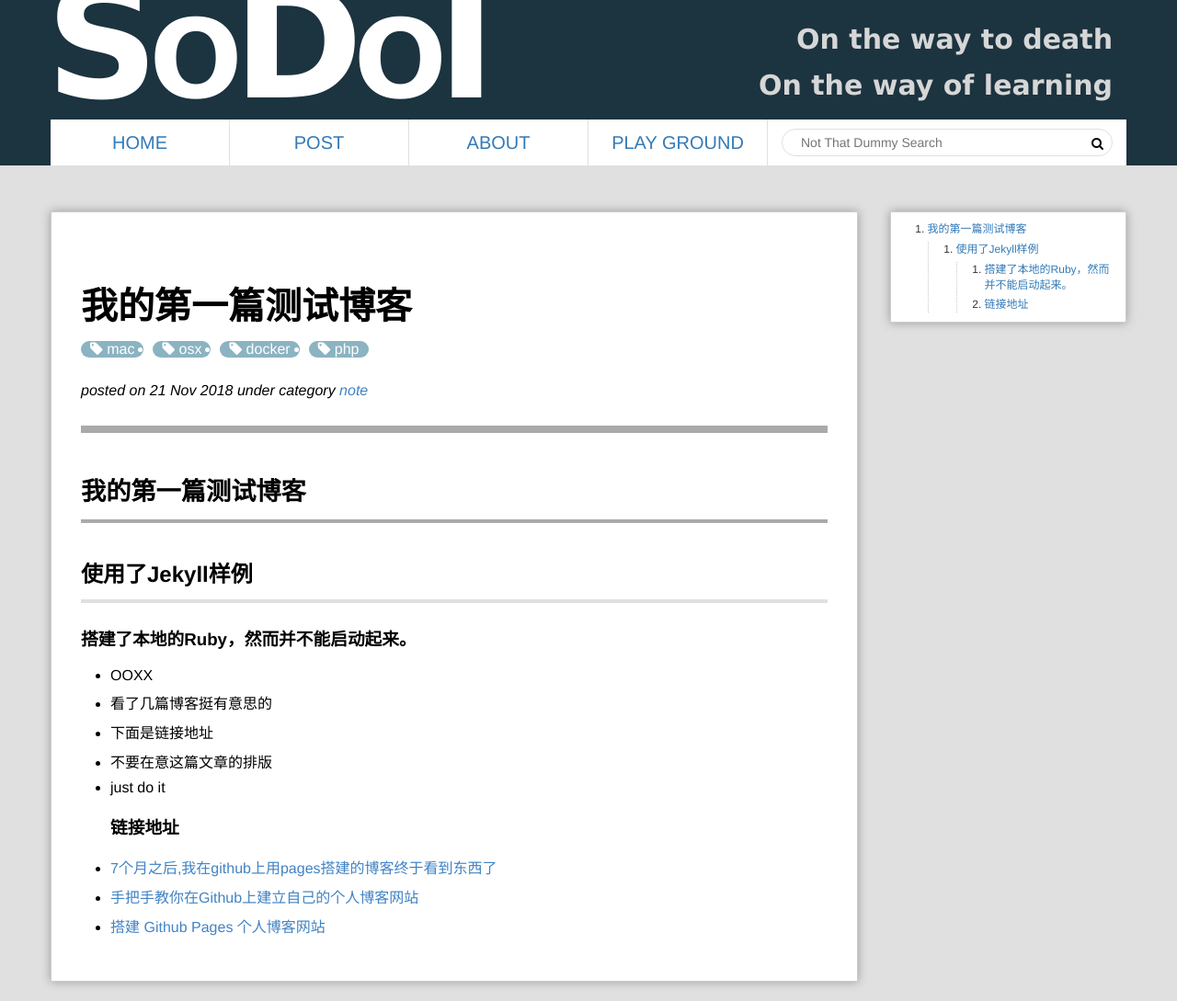
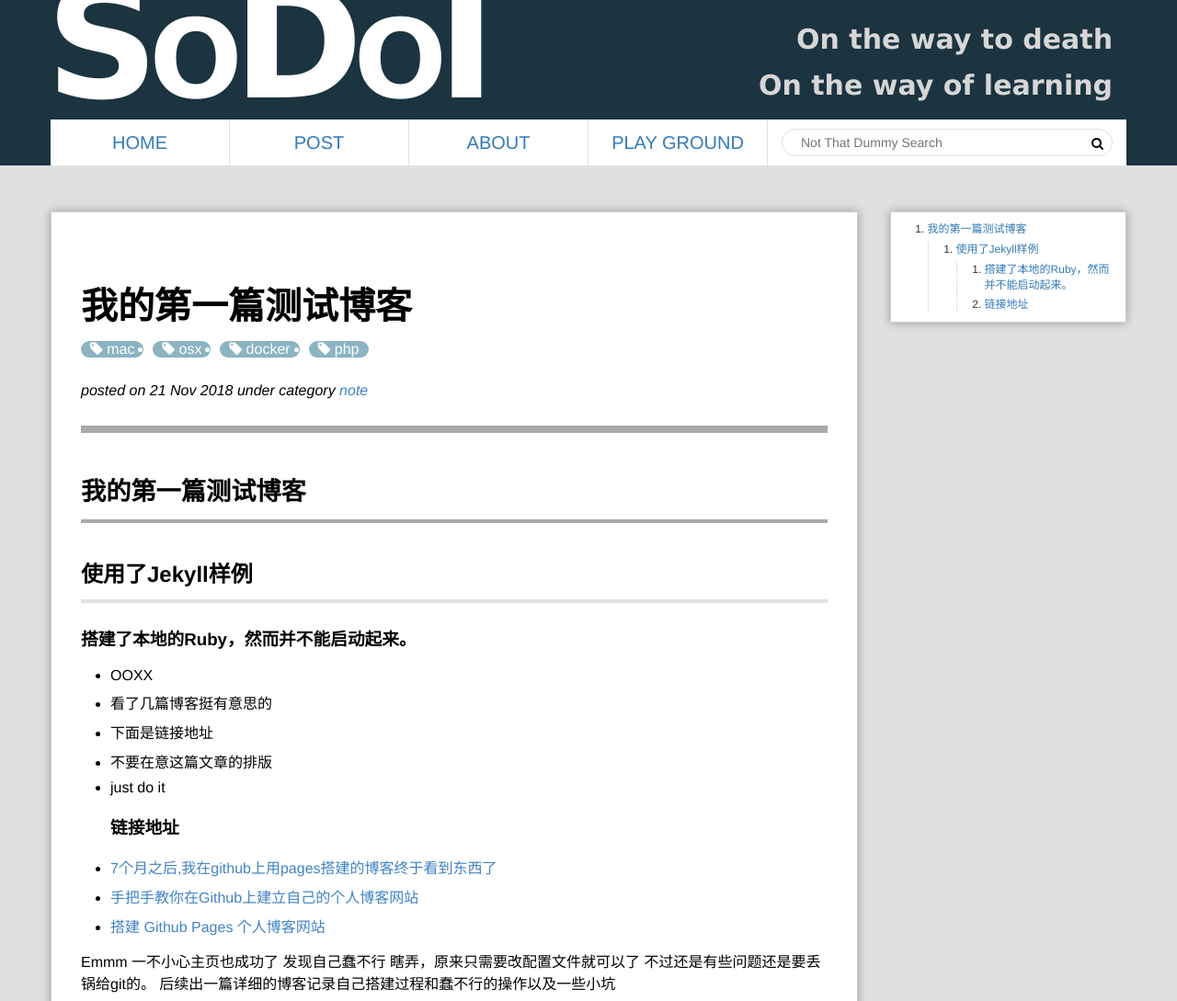
Before and after one commit to rookieCodeCCW/rookieCodeCCW.github.io, a Jekyll site: the page built from _posts/2018-11-21-github-page.md, in a window 1280 px wide, cut to the strip 0-1089 px from the top of the page. Shown: the whole strip at 92% size. Built offline with Jekyll 4.4.1, drawn with Linux system fonts in a browser that asks for light colours; Markdown is read by kramdown in place of the engine named in the settings.

Commit message:
Update 2018-11-21-github-page.md

```diff
--- a/_posts/2018-11-21-github-page.md
+++ b/_posts/2018-11-21-github-page.md
@@ -18,3 +18,6 @@ excerpt: "花了两天时间建立自己的github免费个人博客，现在主
 * [7个月之后,我在github上用pages搭建的博客终于看到东西了](https://blog.csdn.net/huyoo/article/details/22078565)
 * [手把手教你在Github上建立自己的个人博客网站](https://blog.csdn.net/u012168038/article/details/77715439)
 * [搭建 Github Pages 个人博客网站](https://blog.csdn.net/KNIGH_YUN/article/details/79774344)
+
+Emmm 一不小心主页也成功了 发现自己蠢不行 瞎弄，原来只需要改配置文件就可以了 不过还是有些问题还是要丢锅给git的。
+后续出一篇详细的博客记录自己搭建过程和蠢不行的操作以及一些小坑
```
